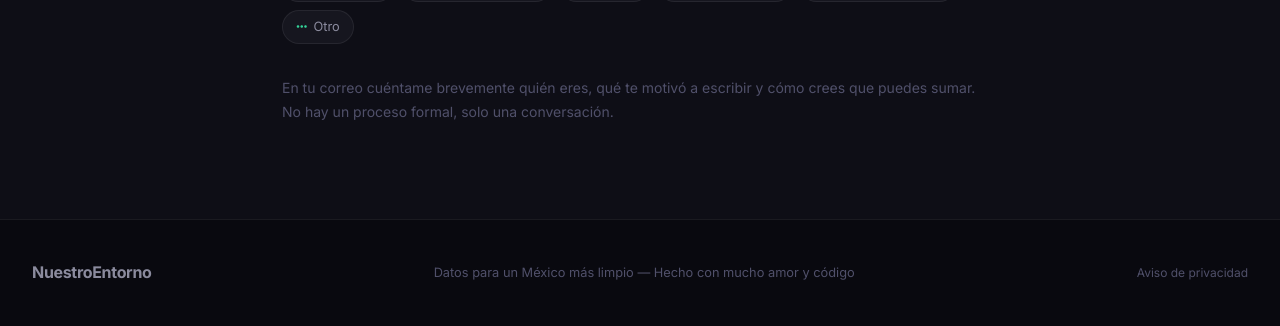
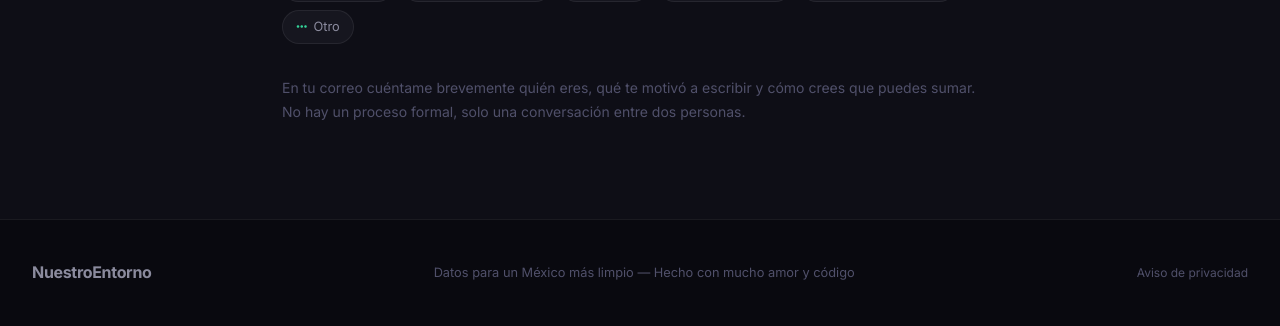
Before and after one commit to th3-butl3r/amixtli-front-end, a Flask app: page /contacto in a window 1280 px wide. Shown: the part 529-855 px from the top of the page. Run offline with Flask 3, Linux system fonts and the light colour scheme; parts of the project's set-up code (start-up, migrations or seed data) failed here and were passed over.

Commit message:
feat: Update message

```diff
--- a/templates/contact.html
+++ b/templates/contact.html
@@ -42,7 +42,7 @@
   <!-- Nota informal -->
   <p class="contact-note">
     En tu correo cuéntame brevemente quién eres, qué te motivó a escribir y cómo
-    crees que puedes sumar. No hay un proceso formal, solo una conversación.
+    crees que puedes sumar. No hay un proceso formal, solo una conversación entre dos personas.
   </p>
 
 </div>
```
